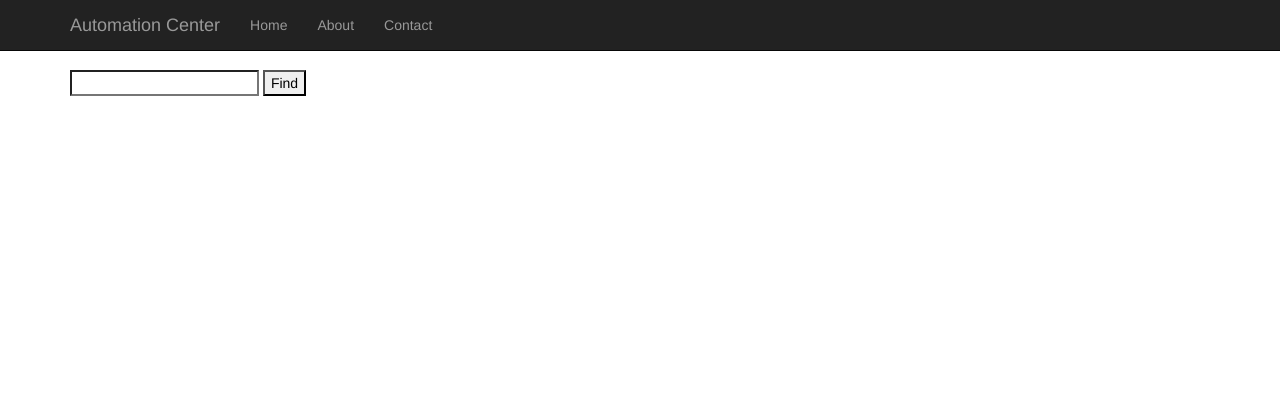
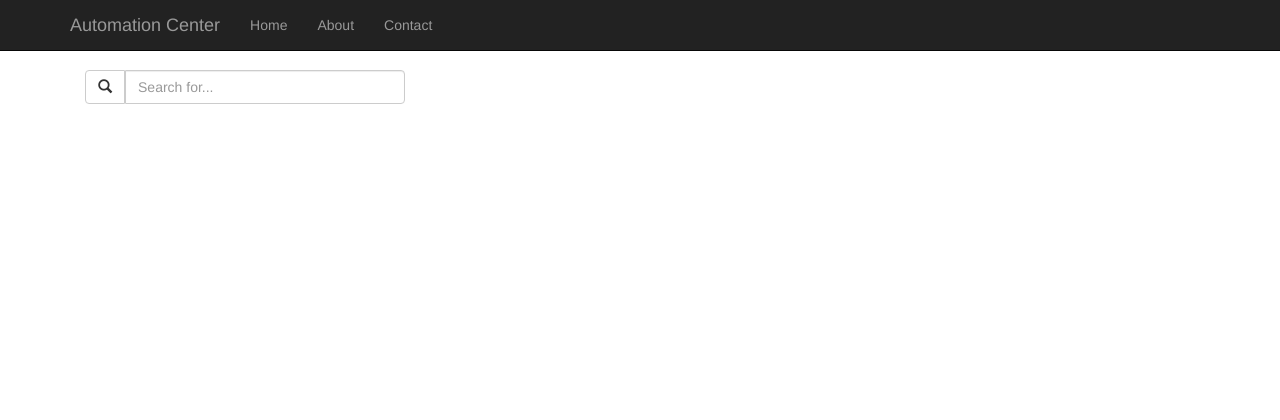
Before and after one commit to pangyazhi/autoP, a Flask app: page /search in a window 1280 px wide. Shown: the top 420 px of the page. Run offline with Flask 2, Linux system fonts and the light colour scheme; some libraries are stand-ins or nearby versions.

Commit message:
beautify the UI, enough, don't waste time on it!

```diff
--- a/autoP/templates/search.html
+++ b/autoP/templates/search.html
@@ -1,15 +1,27 @@
 {% extends "layout.html" %}
 {% import "bootstrap/wtf.html" as wtf %}
 {% block content %}
-  {% if error %}
-    <p class="error"><strong>Error:</strong>{{ error }}</p>
-  {% endif %}
-  <form class="form-inline" action="" method="post">
+{% if error %}
+<p class="error"><strong>Error:</strong>{{ error }}</p>
+{% endif %}
+<br>
+<div class="col-lg-6">
+    <div class="input-group">
+      <span class="input-group-btn">
+        <button class="btn btn-default" type="submit">
+            <i class="glyphicon glyphicon-search" aria-hidden="true"></i>
+        </button>
+      </span>
+        <input type="text" class="form-control" value="{{ request.form.search }}" name="search"
+               placeholder="Search for...">
+    </div><!-- /input-group -->
+</div><!-- /.col-lg-6 -->
 
-    <br/>
-    <input type="search" name="search" value="{{ request.form.search }}" />
-    <input type="submit" value="Find" />
-    <br/>
+<!--<input type="search" name="search" value="{{ request.form.search }}" />-->
+<!--<button type="submit"  class="btn btn-primary" >-->
+<!--<i class="glyphicon glyphicon-search" aria-hidden="true"></i>-->
+<!--</button>-->
+<!--<br/>-->
 
-  </form>
+</form>
 {% endblock %}
```
Also changed, not shown: autoP/templates/login.html (+37 -4 lines).
